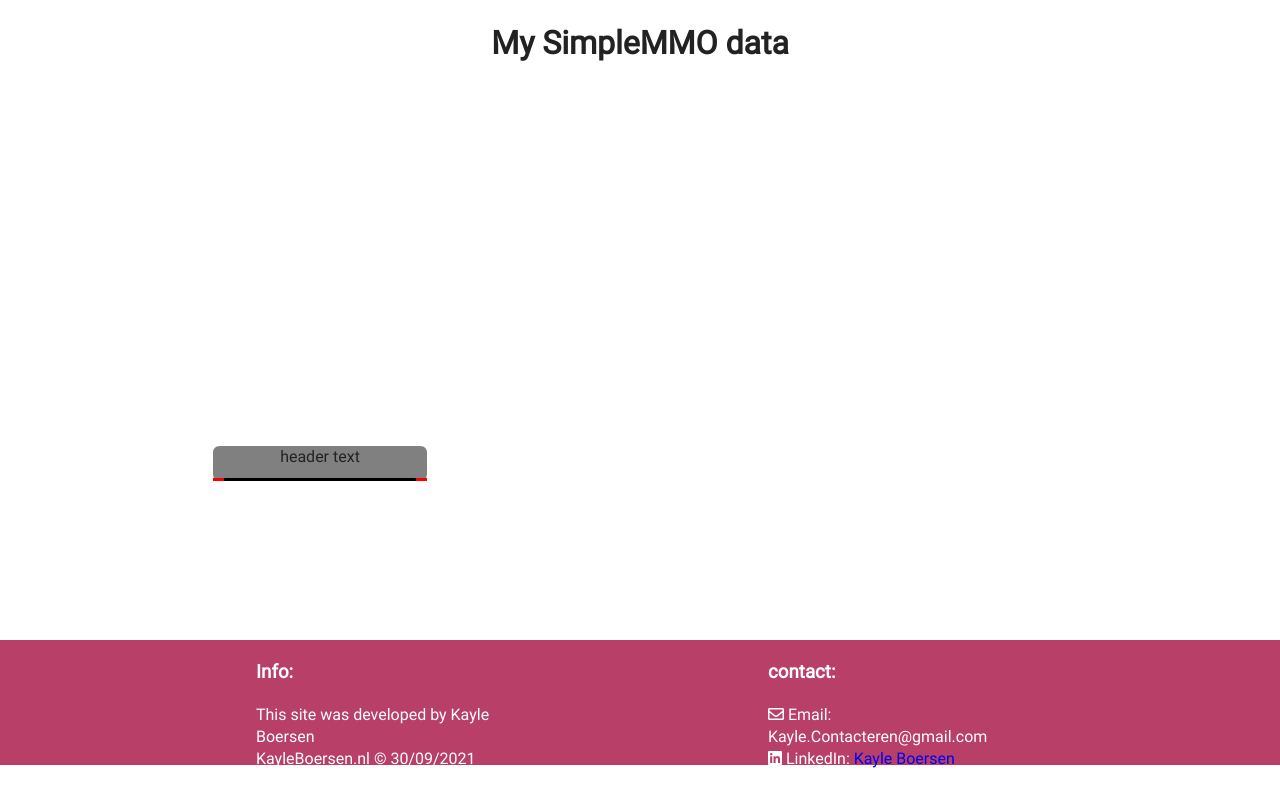
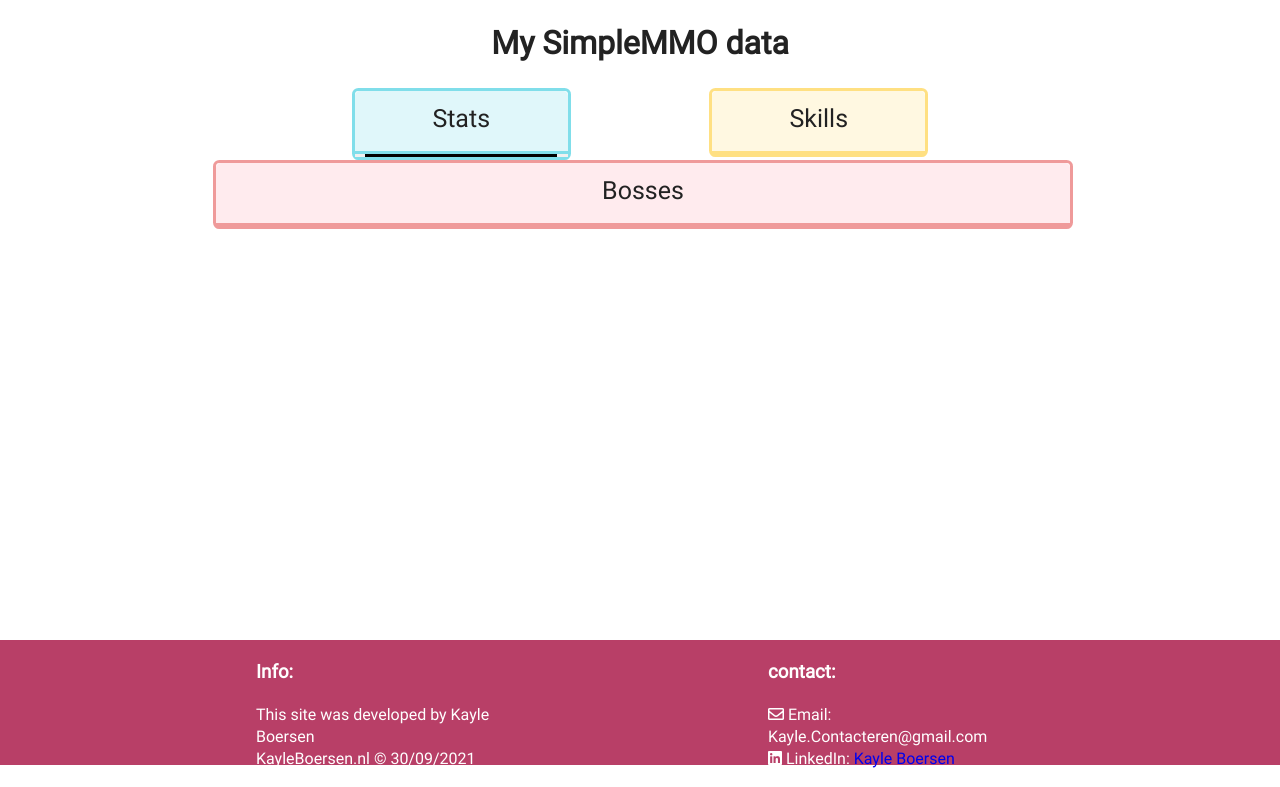
Before and after one commit to Kayle-B/htdocs, a PHP site: page /Personal_projects/SimpleMMO.php in a window 1280 px wide. Shown: the part 80-867 px from the top of the page. Run offline with PHP 8.4, Linux system fonts and the light colour scheme; data that the repository does not hold is empty; some libraries are stand-ins or nearby versions.

Commit message:
Cleaned up SMMO api. Added Skills and Bosses Tab

```diff
--- /dev/null
+++ b/API_Data/SMMO_bosses.php
@@ -0,0 +1,27 @@
+<?php
+    $url = "https://api.simple-mmo.com/v1/worldboss/all";
+
+    $curl = curl_init($url);
+    curl_setopt($curl, CURLOPT_URL, $url);
+    curl_setopt($curl, CURLOPT_POST, true);
+    curl_setopt($curl, CURLOPT_RETURNTRANSFER, true);
+
+    $headers = array(
+    "Content-Type: application/json",
+    );
+    curl_setopt($curl, CURLOPT_HTTPHEADER, $headers);
+
+    $data = '{"api_key":"JfmBZrvHkXoBTyJNk9VnVYWehj7Cf520SAQjLDFZTaGWr73me1iIBLnPoQANHhgvJ6qbjsYQTpkf3Xhr"}';
+
+    curl_setopt($curl, CURLOPT_POSTFIELDS, $data);
+
+    //for debug only!
+    curl_setopt($curl, CURLOPT_SSL_VERIFYHOST, false);
+    curl_setopt($curl, CURLOPT_SSL_VERIFYPEER, false);
+
+    $resp = curl_exec($curl);
+    curl_close($curl);
+    echo $resp;
+    die();
+
+?>
--- /dev/null
+++ b/API_Data/SMMO_skills.php
@@ -0,0 +1,27 @@
+<?php
+    $url = "https://api.simple-mmo.com/v1/player/skills/658071";
+
+    $curl = curl_init($url);
+    curl_setopt($curl, CURLOPT_URL, $url);
+    curl_setopt($curl, CURLOPT_POST, true);
+    curl_setopt($curl, CURLOPT_RETURNTRANSFER, true);
+
+    $headers = array(
+    "Content-Type: application/json",
+    );
+    curl_setopt($curl, CURLOPT_HTTPHEADER, $headers);
+
+    $data = '{"api_key":"JfmBZrvHkXoBTyJNk9VnVYWehj7Cf520SAQjLDFZTaGWr73me1iIBLnPoQANHhgvJ6qbjsYQTpkf3Xhr"}';
+
+    curl_setopt($curl, CURLOPT_POSTFIELDS, $data);
+
+    //for debug only!
+    curl_setopt($curl, CURLOPT_SSL_VERIFYHOST, false);
+    curl_setopt($curl, CURLOPT_SSL_VERIFYPEER, false);
+
+    $resp = curl_exec($curl);
+    curl_close($curl);
+    echo $resp;
+    die();
+
+?>
--- a/css/custom.css
+++ b/css/custom.css
@@ -47,7 +47,6 @@
     text-align: center;
 }
 
-
 /* Pokemon API */
 .pokemonImage{
     margin-left: auto;
@@ -65,24 +64,31 @@
 .data{
     float: right;
 }
-.stats{
-    display: grid;
-    grid-template-columns: 2fr 1fr;
+
+/* SIMPLEMMO */
+.cards{
+  display: flex;
+  align-items: baseline;
+  justify-content:space-evenly;
 }
 
-/* SIMPLEMMO */
 .card{
-    background-color: gray;
   border-radius: .4em;
   width: 25%;
   height: auto;
+
 }
 .card-head{
   height: 2em;
+  padding-top: 10px;
   text-align: center;
+  font-size: 25px;
+  border-top-left-radius: 5px;
+  border-top-right-radius: 5px;
+
 }
 .card-content{
-    background-color: red;
+  background-color: rgb(240, 240, 240);
   height: auto;
   padding-left: 5%;
   padding-right: 5%;
@@ -96,3 +102,59 @@
   display: flex;
   justify-content: space-between;
 }
+
+/* stats card */
+.s-card-head-stats{
+  border-bottom: 3px solid #80DEEA;
+  background-color: #E0F7FA;
+}
+.s-card-stats{
+  border: 3px solid #80DEEA;
+}
+
+/* skills card */
+.s-card-head-skills{
+  border-bottom: 3px solid #FFE082;
+  background-color: #FFF8E1;
+}
+.s-card-skills{
+  border: 3px solid #FFE082;
+}
+
+
+
+/* TAG */
+.tag{
+  border-radius: .4em;
+  width: 100%;
+  height: auto;
+
+}
+.tag-head{
+  height: 2em;
+  padding-top: 10px;
+  text-align: center;
+  font-size: 25px;
+  border-top-left-radius: 5px;
+  border-top-right-radius: 5px;
+
+}
+.tag-content{
+  background-color: rgb(240, 240, 240);
+  height: auto;
+  padding-left: 5%;
+  padding-right: 5%;
+}
+.tag-item{
+  display: flex;
+  justify-content: space-between;
+  border-bottom: 1px solid black;
+}
+
+.s-tag-head-bosses{
+  border-bottom: 3px solid #EF9A9A;
+  background-color: #FFEBEE;
+}
+.s-tag-bosses{
+  border: 3px solid #EF9A9A;
+}
--- a/includes/footer.php
+++ b/includes/footer.php
@@ -16,10 +16,11 @@
 
 
 </footer>
-<script src="https://code.jquery.com/jquery-3.4.1.min.js" integrity="sha256-CSXorXvZcTkaix6Yvo6HppcZGetbYMGWSFlBw8HfCJo=" crossorigin="anonymous"></script>
-<script src="https://code.jquery.com/jquery-3.3.1.slim.min.js" integrity="sha384-q8i/X+965DzO0rT7abK41JStQIAqVgRVzpbzo5smXKp4YfRvH+8abtTE1Pi6jizo" crossorigin="anonymous"></script>
+<script src="https://code.jquery.com/jquery-3.6.0.js"></script>
 <script src="https://cdnjs.cloudflare.com/ajax/libs/popper.js/1.14.7/umd/popper.min.js" integrity="sha384-UO2eT0CpHqdSJQ6hJty5KVphtPhzWj9WO1clHTMGa3JDZwrnQq4sF86dIHNDz0W1" crossorigin="anonymous"></script>
 <script src="https://stackpath.bootstrapcdn.com/bootstrap/4.3.1/js/bootstrap.min.js" integrity="sha384-JjSmVgyd0p3pXB1rRibZUAYoIIy6OrQ6VrjIEaFf/nJGzIxFDsf4x0xIM+B07jRM" crossorigin="anonymous"></script>
 <script src="/js/pokeapi.js"></script>
 <script src="/js/plugins.js"></script>
 <script src="/js/vendor/modernizr-3.11.2.min.js"></script>
+
+<script src="/js/SMMO_API.js"></script>
--- a/personal_projects/SimpleMMO.php
+++ b/personal_projects/SimpleMMO.php
@@ -3,155 +3,42 @@
 ?>
 
 <div id="main">
+  <div class="content SMMO-content">
     <h1 class="title">My SimpleMMO data</h1>
     <h2 class="title" id="username"></h2>
-  <div class="content">
-    <div class="card">
-      <div class="card-head" id="card-head">header text</div>
-      <div class="card-content" id="card-content">
+
+    <div class="cards">
+      <div class="card s-card-stats">
+        <div class="card-head s-card-head-stats" id="card-head">Stats</div>
+        <div class="card-content" id="stats-content">
           <div class="card-item" id="card-item-lvl"></div>
           <div class="card-item" id="card-item-def"></div>
           <div class="card-item" id="card-item-dex"></div>
           <div class="last-card-item" id="card-item-str"></div>
         </div>
       </div>
+
+      <div class="card s-card-skills">
+        <div class="card-head s-card-head-skills" id="card-head">Skills</div>
+        <div class="card-content" id="skills-content"></div>
+      </div>
+
+    </div>
+
+    <div class="tag s-tag-bosses">
+        <div class="tag-head s-tag-head-bosses" id="tag-head">Bosses</div>
+        <div class="tag-content" id="bosses-content"></div>
       </div>
   </div>
 </div>
 
 
-<!-- Footer -->
-
-<footer id="footer">
-    <div class="copyright">
-        <h3>Info:</h3>
-        <p>This site was developed by Kayle Boersen</p>
-        <p>KayleBoersen.nl &copy; <?php echo date("d/m/Y");?></p>
-    </div>
-
-    <div class="socials">
-        <h3>contact:</h3>
-        <ul>
-            <li><i class="far fa-envelope"></i> Email: Kayle.Contacteren@gmail.com</li>
-            <li><i class="fab fa-linkedin"></i> LinkedIn: <a target="_blank" href="https://www.linkedin.com/in/kayleboersen/">Kayle Boersen</a></li>
-        </ul>
-    </div>
-
-
-
-</footer>
-<script src="https://code.jquery.com/jquery-3.6.0.js"></script>
-<script src="https://cdnjs.cloudflare.com/ajax/libs/popper.js/1.14.7/umd/popper.min.js" integrity="sha384-UO2eT0CpHqdSJQ6hJty5KVphtPhzWj9WO1clHTMGa3JDZwrnQq4sF86dIHNDz0W1" crossorigin="anonymous"></script>
-<script src="https://stackpath.bootstrapcdn.com/bootstrap/4.3.1/js/bootstrap.min.js" integrity="sha384-JjSmVgyd0p3pXB1rRibZUAYoIIy6OrQ6VrjIEaFf/nJGzIxFDsf4x0xIM+B07jRM" crossorigin="anonymous"></script>
-<script src="/js/pokeapi.js"></script>
-<script src="/js/plugins.js"></script>
-<script src="/js/vendor/modernizr-3.11.2.min.js"></script>
+<?php
+  include(dirname(__DIR__).'/includes/footer.php');
+?>
 
 <script>
-  getMMOData();
-
-  function getMMOData() {
-    $.ajax({
-        url: "/API_Data/SimpleMMO.php",
-        method: "GET",
-        })
-        .done(function(data) {
-        SimpleData = JSON.parse(data);
-        console.log(SimpleData);
-
-
-        //SET STR DATA
-        var card_item_lvl = document.getElementById('card-item-lvl');
-        var lvl_text = document.createElement('p');
-        lvl_text.innerHTML = 'Level: ';
-        var lvl_data = document.createElement('p');
-        lvl_data.id = 'lvl-data';
-        lvl_data.innerHTML = SimpleData.level;
-
-        //SET DEFENCE DATA
-        var card_item_def = document.getElementById('card-item-def');
-        var def_text = document.createElement('p');
-        def_text.innerHTML = 'Defence: ';
-        var def_data = document.createElement('p');
-        def_data.id = 'def-data';
-        def_data.innerHTML = SimpleData.def;
-
-        //SET DEFENCE DATA
-
-        //SET DEX DATA
-        var card_item_dex = document.getElementById('card-item-dex');
-        var dex_text = document.createElement('p');
-        dex_text.innerHTML = 'Dexterity: ';
-        var dex_data = document.createElement('p');
-        dex_data.id = 'dex-data';
-        dex_data.innerHTML = SimpleData.dex;
-
-        //SET DEX DATA
-
-        //SET STR DATA
-        var card_item_str = document.getElementById('card-item-str');
-        var str_text = document.createElement('p');
-        str_text.innerHTML = 'Strength: ';
-        var str_data = document.createElement('p');
-        str_data.id = 'str-data';
-        str_data.innerHTML = SimpleData.str;
-
-        if(document.getElementById('def-data') != null){
-          document.getElementById('lvl-data').innerHTML = SimpleData.level;
-          document.getElementById('def-data').innerHTML = SimpleData.def;
-          document.getElementById('dex-data').innerHTML = SimpleData.dex;
-          document.getElementById('str-data').innerHTML = SimpleData.str;
-        }
-        else{
-          card_item_lvl.appendChild(lvl_text);
-          card_item_lvl.appendChild(lvl_data);
-          card_item_def.appendChild(def_text);
-          card_item_def.appendChild(def_data);
-          card_item_dex.appendChild(dex_text);
-          card_item_dex.appendChild(dex_data);
-          card_item_str.appendChild(str_text);
-          card_item_str.appendChild(str_data);
-        }
-
-        //SET STR DATA
-
-
-        document.getElementById('username').innerHTML = 'Username: ' + SimpleData.name;
-        document.getElementById('level').innerHTML = SimpleData.level;
-
-        // var def = document.createElement('li');
-        // def.id = "def";
-        // def.innerHTML = 'Def: ' + SimpleData.def;
-        // def.className = "list-group-item"
-
-        // var dex = document.createElement('li');
-        // dex.id = "dex";
-        // dex.innerHTML = 'Dex: ' + SimpleData.dex;
-        // dex.className = "list-group-item"
-
-        // var str = document.createElement('li');
-        // str.id = "str";
-        // str.innerHTML = 'Str: ' + SimpleData.str;
-        // str.className = "list-group-item"
-
-
-        // if(document.getElementById('def') != null){
-        //   document.getElementById('def').innerHTML = 'Def: ' + SimpleData.def;
-        //   document.getElementById('dex').innerHTML = 'Dex: ' + SimpleData.dex;
-        //   document.getElementById('str').innerHTML = 'Str: ' + SimpleData.str;
-
-        // }
-        // else{
-        //   Parent.appendChild(def);
-        //   Parent.appendChild(dex);
-        //   Parent.appendChild(str);
-
-        // }
-    });
-  }
-
-  time=setInterval(function(){
-    getMMOData();
-  },5000);
-
+  getSMMO_stats();
+  getSMMO_skills();
+  getSMMO_bosses();
 </script>
```
Also changed, not shown: js/SMMO_API.js (added, +152 -0 lines), personal_projects/Pokeapi.php (+3 -24 lines), API_Data/SMMO_stats.php (renamed from API_Data/SimpleMMO.php), school_projects/webserver_api.php (line endings or trailing spaces). Lines whose indentation alone changed are shown as unchanged.
